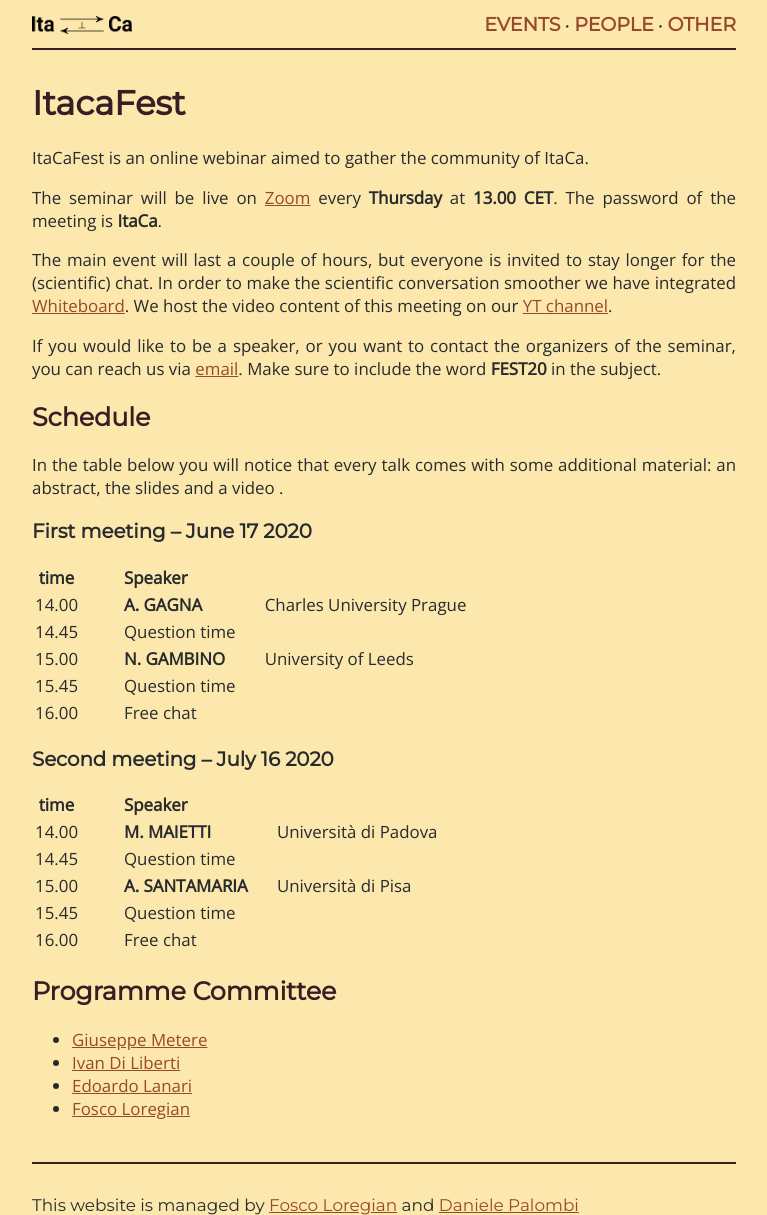
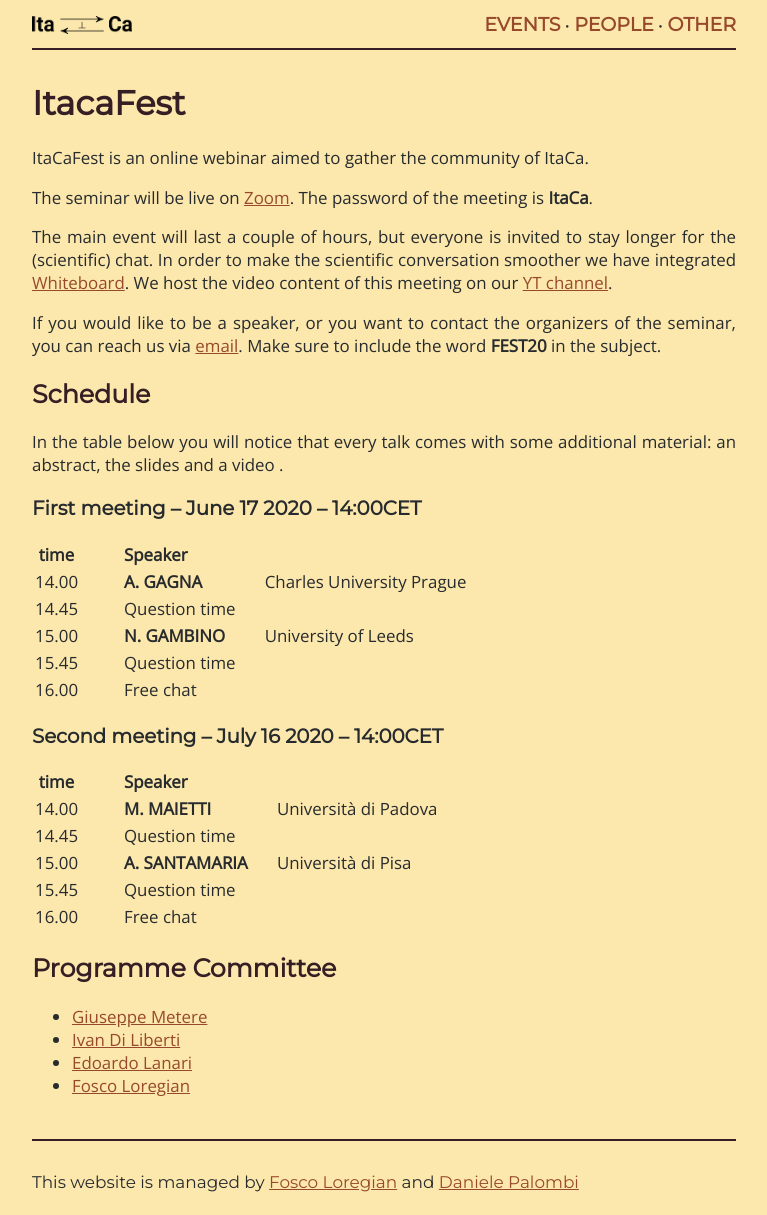
Before and after one commit to Progetto-ItaCa/Progetto-ItaCa.github.io, a Jekyll site: the page built from pages/fest.md, in a window 1280 px wide. Shown: the whole page, without its empty margins (256-1023 px from the left). Built offline with Jekyll 4.4.1, drawn with Linux system fonts in a browser that asks for light colours; our own code applies the rules of GitHub Pages for plain Markdown files; after the commit the page ends 1192 px from its top, so only the background shows below that.

Commit message:
mad typo per colpa di Ivan

```diff
--- a/pages/fest.md
+++ b/pages/fest.md
@@ -6,7 +6,7 @@ title: Itaca Fest
 
 ItaCaFest is an online webinar aimed to gather the community of ItaCa.
 
-The seminar will be live on [Zoom]() every __Thursday__ at __13.00 CET__. The password of the meeting is __ItaCa__.
+The seminar will be live on [Zoom](https://zoom.us). The password of the meeting is __ItaCa__.
 
 The main event will last a couple of hours, but everyone is invited to stay longer for the (scientific) chat. In order to make the scientific conversation smoother we have integrated [Whiteboard](https://www.whiteboard.team). We host the video content of this meeting on our [YT channel]().
 
@@ -18,7 +18,7 @@ If you would like to be a speaker, or you want to contact the organizers of the
 In the table below you will notice that every talk comes with some additional material: an abstract, the slides and a video .
 
 
-### First meeting ⎯ June 17 2020
+### First meeting ⎯ June 17 2020 ⎯ 14:00CET
 
 | time  ||||||  Speaker       ||||                           |
 |:-----:||||||----------------||||---------------------------|
@@ -28,7 +28,7 @@ In the table below you will notice that every talk comes with some additional ma
 | 15.45 |||||| Question time  ||||                           |
 | 16.00 |||||| Free chat      ||||                           |
 
-### Second meeting ⎯ July 16 2020
+### Second meeting ⎯ July 16 2020 ⎯ 14:00CET
 
 | time  ||||||  Speaker          ||||                      |
 |:-----:||||||-------------------||||----------------------|
```
